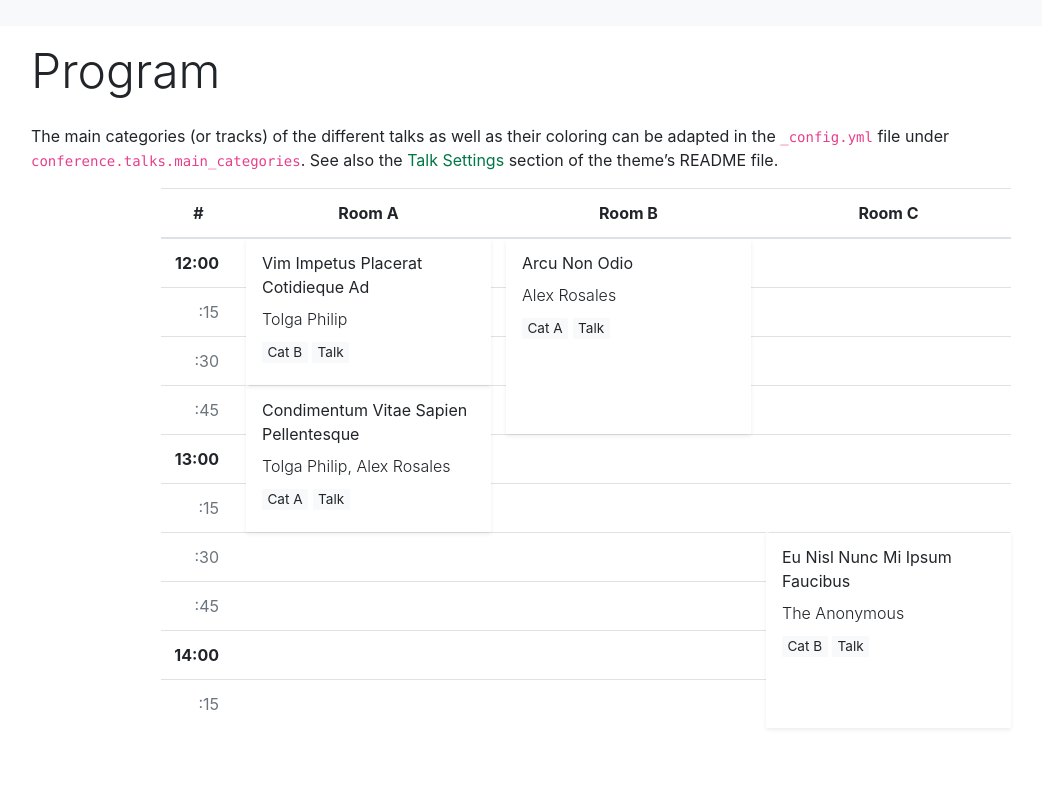
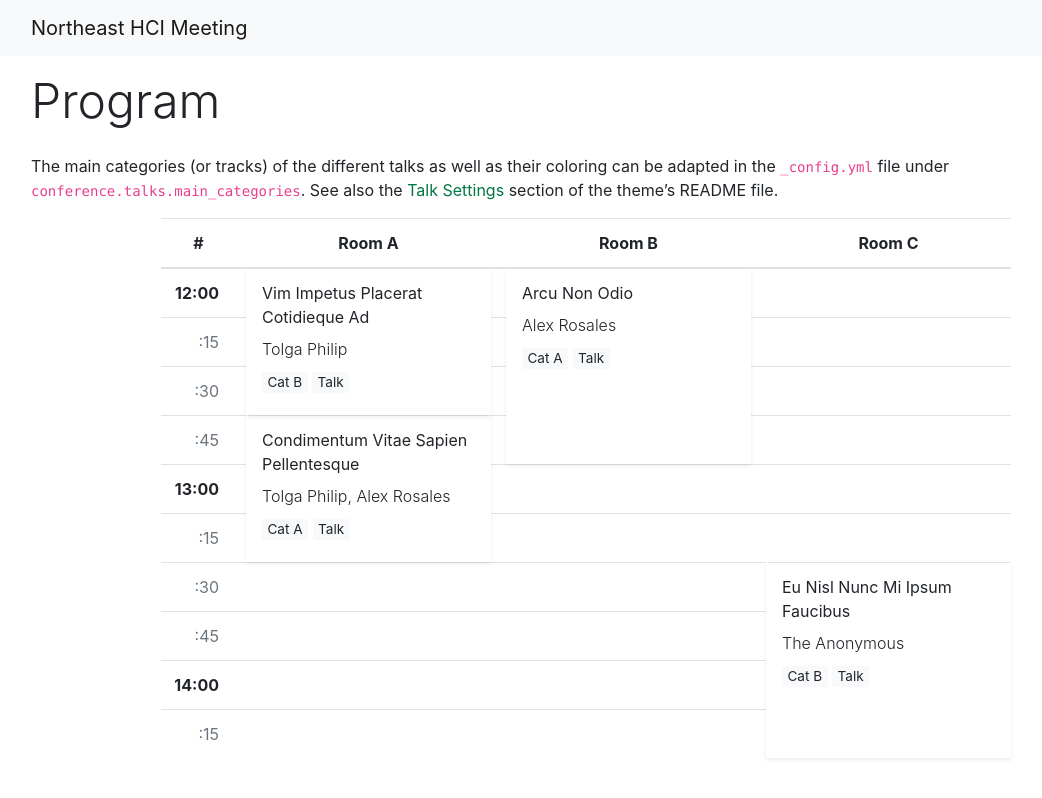
Before and after one commit to DigitaleGesellschaft/jekyll-theme-conference, a Jekyll site: the page built from program/index.md, in a window 1280 px wide. Shown: the top 798 px of the page, without its empty margins (54-1096 px from the left). Built offline with Jekyll 4.4.1, drawn with Linux system fonts in a browser that asks for light colours.

Commit message:
Update _config.yml

```diff
--- a/_config.yml
+++ b/_config.yml
@@ -1,5 +1,5 @@
-title: ''
-preposition: 'Northeast HCI Meeting'
+title: 'Northeast HCI Meeting'
+preposition: ''
 description: >-
   Conference to host NE Region HCI Researchers at Carnegie Mellon University in May 2024
 baseurl: "" # the subpath of your site, e.g. /blog
```
